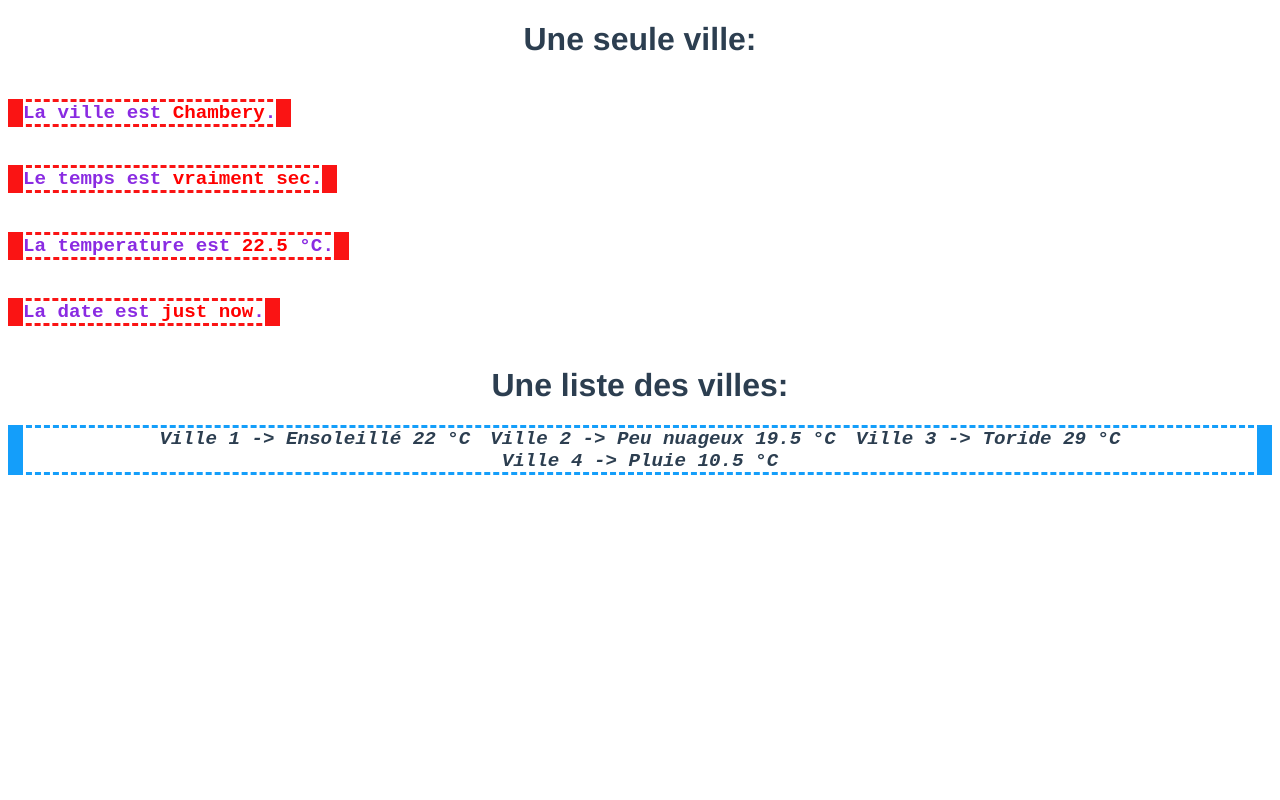
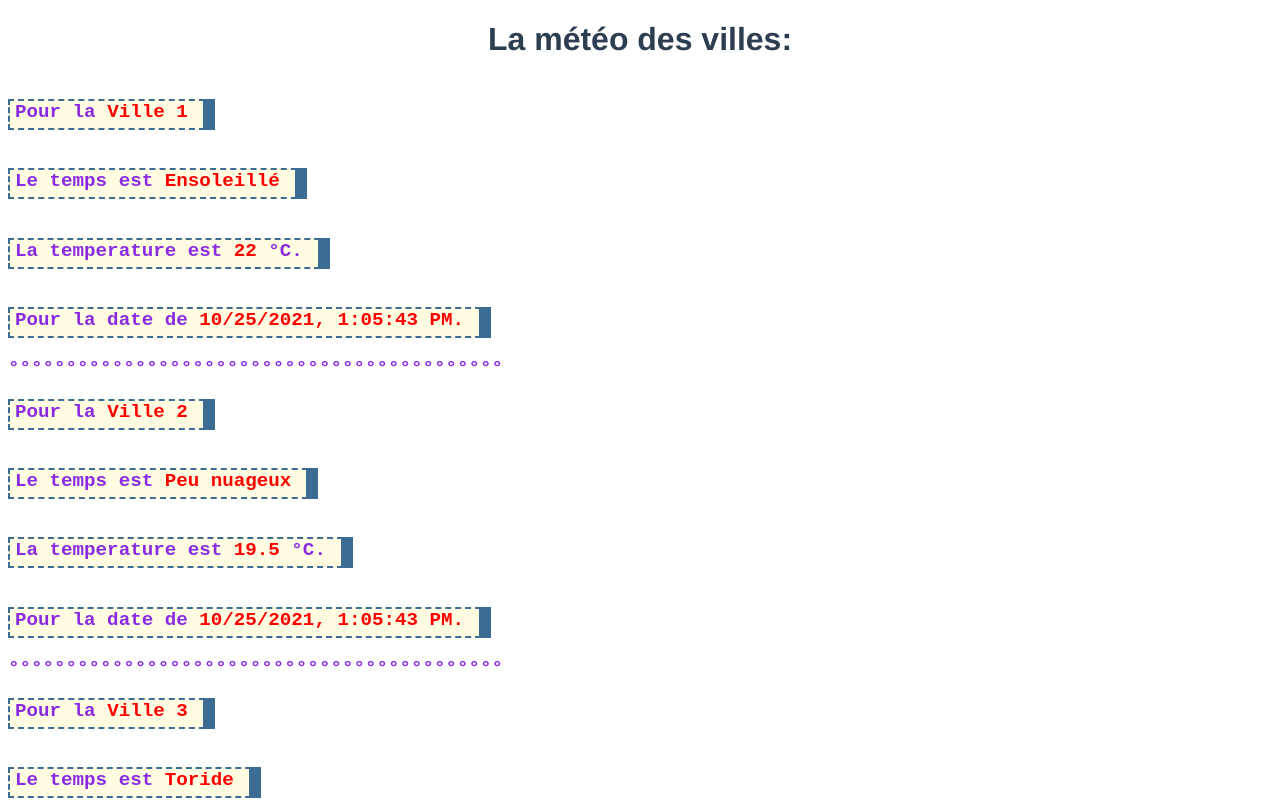
Before and after one commit to iulian-cmd/Vue.js-D-couverte, a Vue app: page /CitiesList in a window 1280 px wide. Shown: the top 800 px of the page. Built offline with nearby package versions, Linux system fonts and the light colour scheme.

Commit message:
start a router

```diff
--- a/package.json
+++ b/package.json
@@ -10,7 +10,8 @@
   "dependencies": {
     "core-js": "^3.6.5",
     "timeago.js": "^4.0.2",
-    "vue": "^3.0.0"
+    "vue": "^3.0.0",
+    "vue-router": "^4.0.12"
   },
   "devDependencies": {
     "@vue/cli-plugin-babel": "~4.5.0",
--- a/src/components/CitiesList.vue
+++ b/src/components/CitiesList.vue
@@ -1,22 +1,14 @@
 <template>
   <div class="hello">
-    <h1>Une seule ville:</h1>
+    <h1>La météo des villes:</h1>
     <City
-      v-bind:ville="name[0]"
-      v-bind:weather="weather[2]"
-      v-bind:temperature="temperature"
-      v-bind:date="timeFormat"
-    >
-    </City>
-
-    <h1>Une liste des villes:</h1>
-    <ul id="liste_weather">
-      <li v-for="city in cities" v-bind:key="city.id">
-        {{ city.name }} ->
-        {{ city.weather }}
-        {{ city.temperature }} °C
-      </li>
-    </ul>
+      v-for="item in cities"
+      :key="item.id"
+      :name="item.name"
+      :weather="item.weather"
+      :temperature="item.temperature"
+      :timeFormat="item.updatedAt.toLocaleString()"
+    />
   </div>
 </template>
 
@@ -28,10 +20,6 @@ export default {
   name: "CitiesList",
   data() {
     return {
-      name: ["Chambery", "Paris", "Annecy"],
-      weather: ["ciel nuageux", "ensoleillé", "vraiment sec"],
-      temperature: 22.5,
-      date: new Date(),
       cities: [
         {
           id: 1,
--- a/src/components/City.vue
+++ b/src/components/City.vue
@@ -1,31 +1,25 @@
 <template>
   <div class="hello">
     <p>
-      La ville est <span id="redcolor">{{ ville }}</span
-      >.
+      Pour la <span id="redcolor">{{ name }}</span>
     </p>
     <p>
-      Le temps est <span id="redcolor">{{ weather }}</span
-      >.
+      Le temps est <span id="redcolor">{{ weather }}</span>
     </p>
     <p>
       La temperature est <span id="redcolor">{{ temperature }}</span> °C.
     </p>
     <p>
-      La date est <span id="redcolor">{{ date }}</span
-      >.
+      Pour la date de <span id="redcolor">{{ timeFormat }}.</span>
     </p>
+    <span id="line">°°°°°°°°°°°°°°°°°°°°°°°°°°°°°°°°°°°°°°°°°°°</span>
   </div>
 </template>
 
 <script>
 export default {
   name: "City",
-  props: ["ville", "weather", "temperature", "date"],
-
-  // components: {
-  //   Button,
-  // },
+  props: ["name", "weather", "temperature", "timeFormat"],
 };
 </script>
 
@@ -39,7 +33,9 @@ export default {
   font-weight: bold;
   color: blueviolet;
 }
-
+body {
+  background-color: bisque;
+}
 ul {
   list-style-type: none;
 }
@@ -54,10 +50,15 @@ p {
   font-family: "Courier New", Courier, monospace;
   font-size: 1.2em;
   border-style: dashed;
-  border-width: 3px;
-  border-left-width: 15px;
-  border-right-width: 15px;
-  border-color: rgb(250, 20, 20);
+  border-width: 2px;
+  padding: 0 15px 5px 5px;
+  border-right-width: 12px;
+  border-color: rgb(60, 108, 148);
+  background: #fffce2;
+}
+#line {
+  font-family: "Courier New", Courier, monospace;
+  font-size: 1.2em;
 }
 
 #redcolor {
```
Also changed, not shown: src/main.js (+7 -1 lines), src/router/index.js (added, +14 -0 lines), 1 other file (tests, documents, lock files or other folders).
